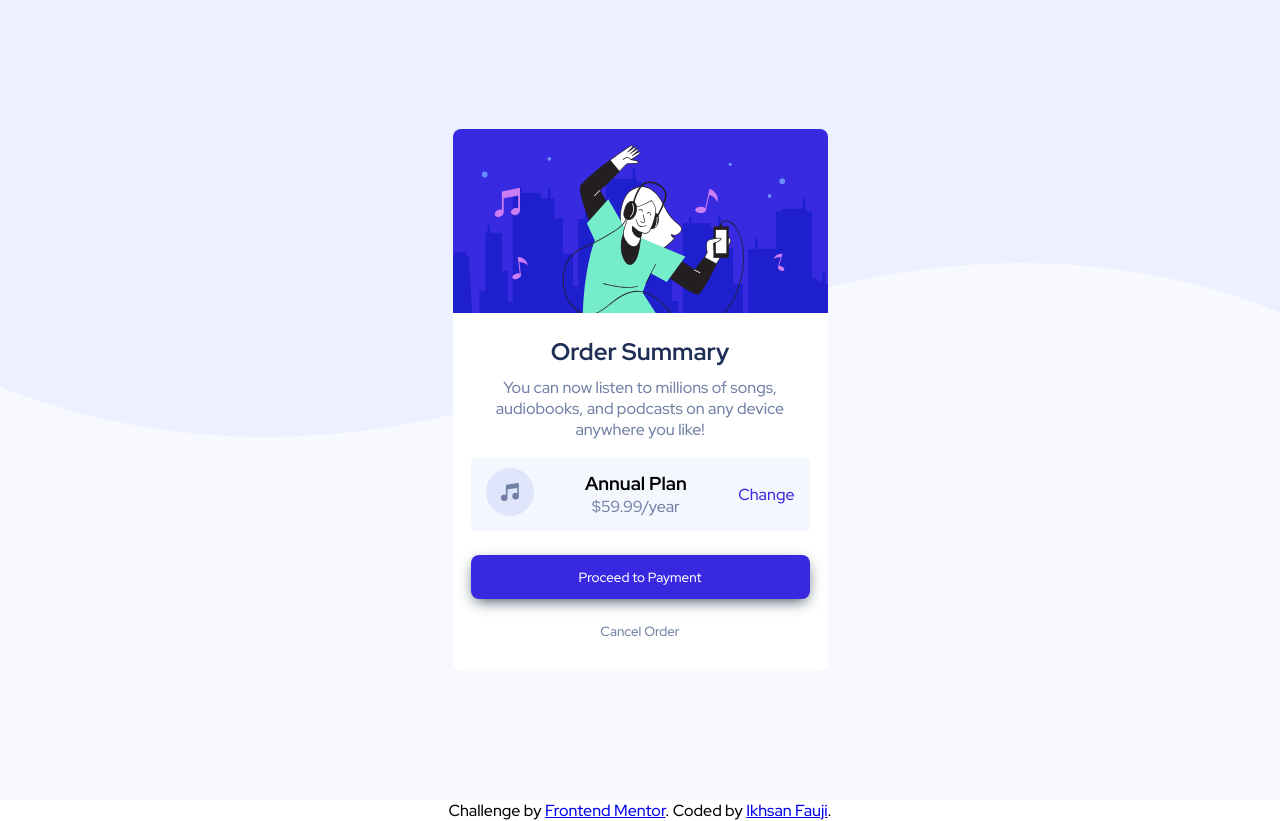
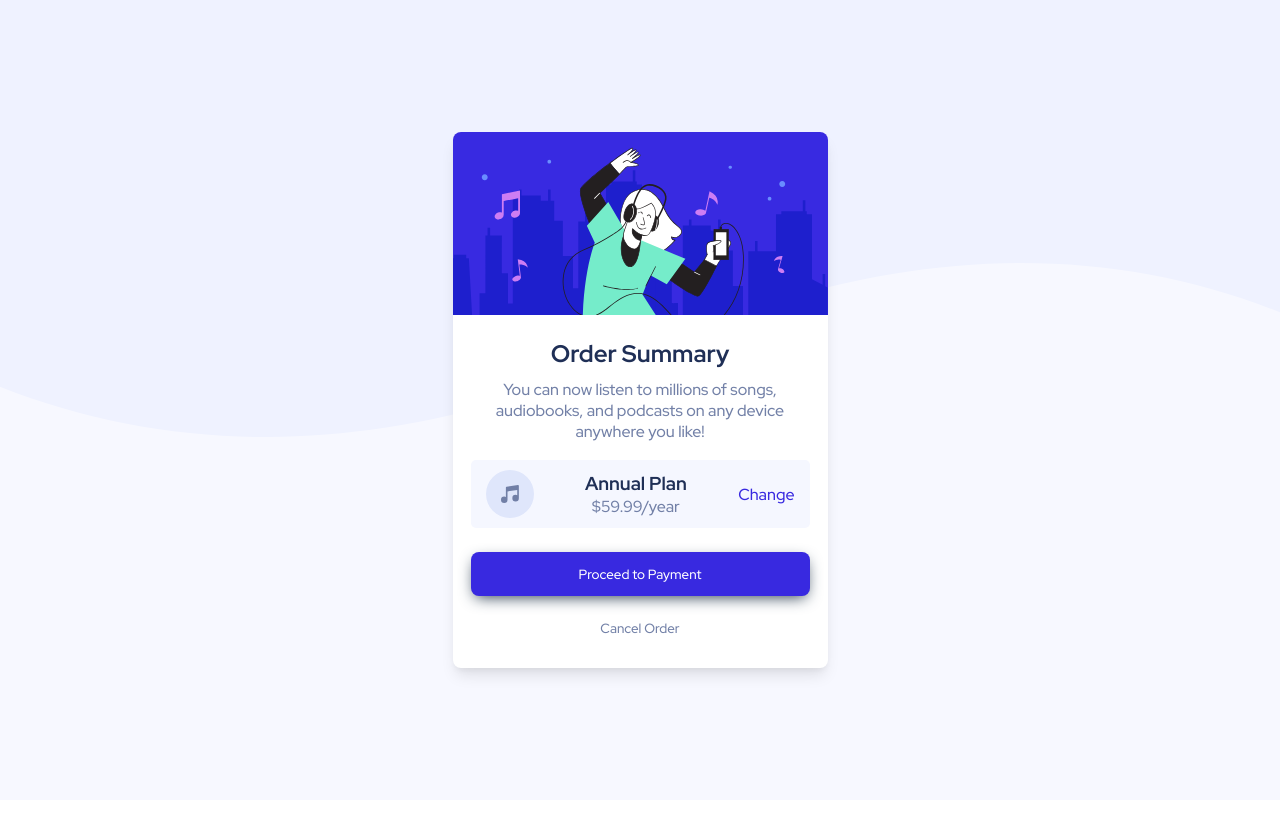
Before and after one commit to ikhsan-fauji/order-summary-component-main, a plain HTML site: page index.html in a window 1280 px wide. After the commit the page ends 800 px from the top, so only its background shows below. Drawn offline with Linux system fonts and the light colour scheme; files whose address does not match are found by name.

Commit message:
fix responsive style

```diff
--- a/index.html
+++ b/index.html
@@ -51,9 +51,9 @@
     </article>
   </main>
 
-  <div class="attribution">
+  <!-- <div class="attribution">
     Challenge by <a href="https://www.frontendmentor.io?ref=challenge" target="_blank" rel="noreferrer">Frontend Mentor</a>.
     Coded by <a href="https://ikhsanfauji.vercel.app" target="_blank" rel="noreferrer">Ikhsan Fauji</a>.
-  </div>
+  </div> -->
 </body>
 </html>
--- a/style.css
+++ b/style.css
@@ -1,7 +1,11 @@
 @import url('https://fonts.googleapis.com/css2?family=Red+Hat+Display:wght@500;700;900&display=swap');
 
 :root {
-    --bp-mobile: 375px;
+    --bp-mobile-s: 320px;
+    --bp-mobile-m: 375px;
+    --bp-mobile-l: 425px;
+    --bp-tablet: 768px;
+    --bp-laptop: 1024px;
     --bp-desktop: 1440px;
     --pale-blue: hsl(225, 100%, 94%);
     --bright-blue: hsl(245, 75%, 52%);
@@ -14,6 +18,10 @@
 
 .attribution {
     text-align: center;
+    position: absolute;
+    bottom: 5px;
+    width: 100%;
+    margin-top: 50px;
 }
 
 * {
@@ -38,7 +46,7 @@
     display: flex;
     justify-content: center;
     align-items: center;
-    padding: 15px;
+    padding: 50px 15px;
     justify-content: center;
     height: 100vh;
 }
@@ -51,7 +59,8 @@
     height: 100vh;
     content: "";
     z-index: -1;
-    opacity: 70%;
+    opacity: 80%;
+    top: 0;
 }
 
 .card {
@@ -59,6 +68,8 @@
     overflow: hidden;
     background-color: #fff;
     text-align: center;
+    box-shadow: rgba(0, 0, 0, 0.1) 0px 10px 15px -3px, rgba(0, 0, 0, 0.05) 0px 4px 6px -2px;
+    max-width: var(--bp-mobile-m);
 }
 
 .banner {
@@ -97,6 +108,7 @@
 
 .info h3 {
     margin: 0;
+    color: var(--dark-blue);
 }
 
 .info p {
@@ -113,6 +125,8 @@
     height: 100%;
     object-fit: cover;
     object-position: center;
+    display: flex;
+    align-items: center;
 }
 
 .buttons {
@@ -147,9 +161,4 @@
         background-repeat: no-repeat;
         background-position: top;
     }
-
-    .card {
-        max-width: var(--bp-mobile) !important;
-        margin: 50px 0;
-    }
 }
```
